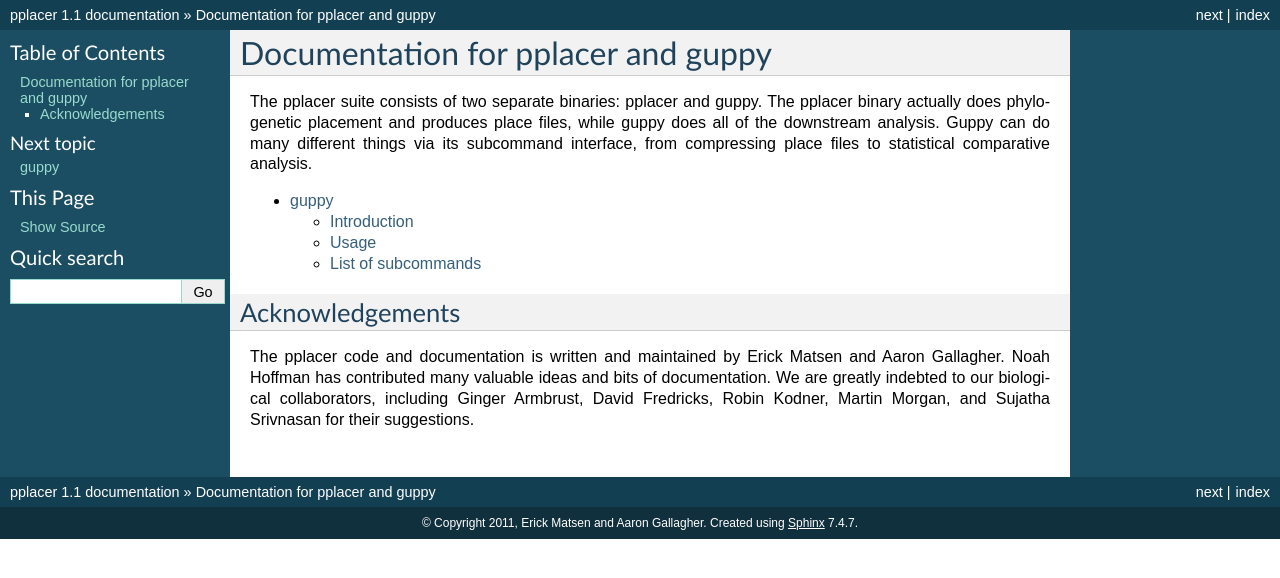
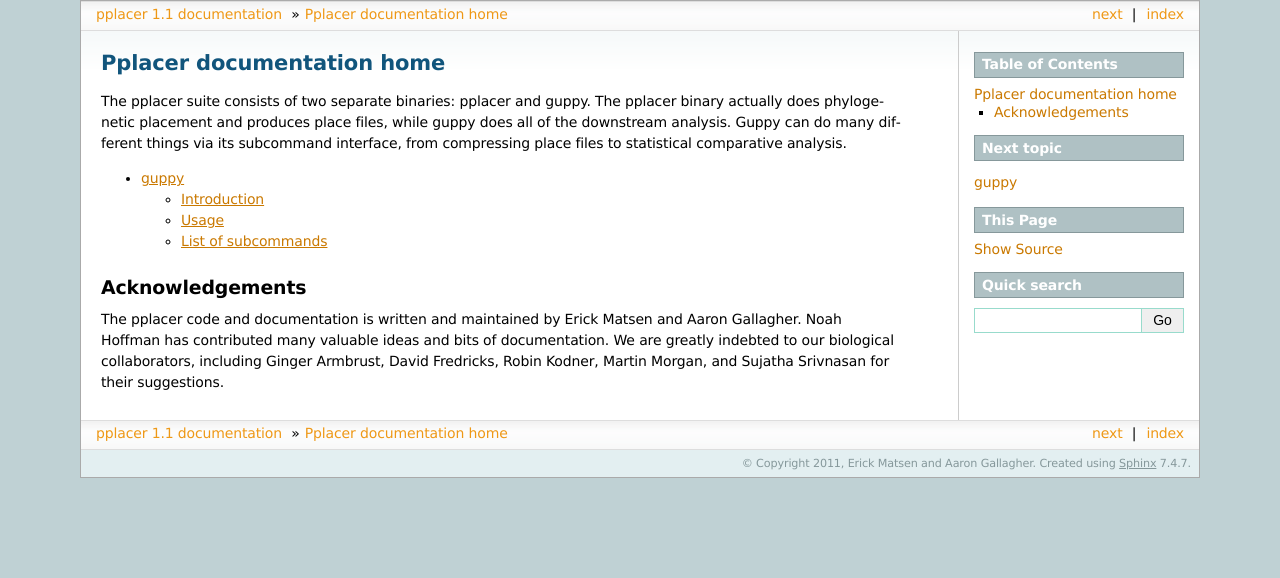
Before and after one commit to matsen/pplacer, a Sphinx documentation site: the page built from docs/index.rst, in a window 1280 px wide. Shown: the top 578 px of the page. Built offline with Sphinx 7.4.7, drawn with Linux system fonts in a browser that asks for light colours; formulas are drawn with MathJax 3; pages that are not in the unit, such as notebooks, are missing from menus.

Commit message:
documentation beautification

```diff
--- a/docs/conf.py
+++ b/docs/conf.py
@@ -91,7 +91,7 @@
 
 # The theme to use for HTML and HTML Help pages.  See the documentation for
 # a list of builtin themes.
-html_theme = 'default'
+html_theme = 'sphinxdoc'
 
 # Theme options are theme-specific and customize the look and feel of a theme
 # further.  For a list of options available for each theme, see the
--- a/docs/index.rst
+++ b/docs/index.rst
@@ -1,6 +1,6 @@
 
-Documentation for pplacer and guppy
-===================================
+Pplacer documentation home
+==========================
 
 The pplacer suite consists of two separate binaries: pplacer and guppy.
 The pplacer binary actually does phylogenetic placement and produces place files, while guppy does all of the downstream analysis.
```
Also changed, not shown: 1 other file.
